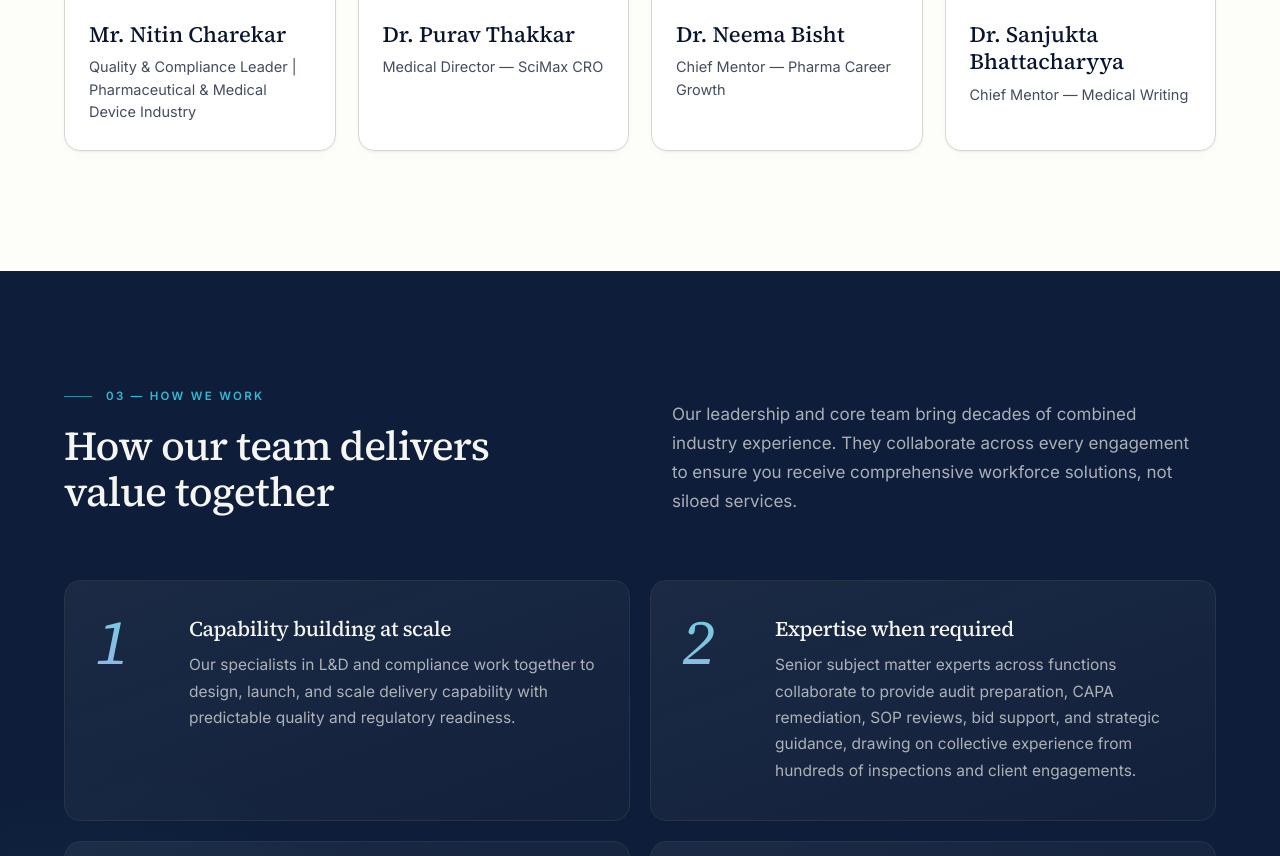
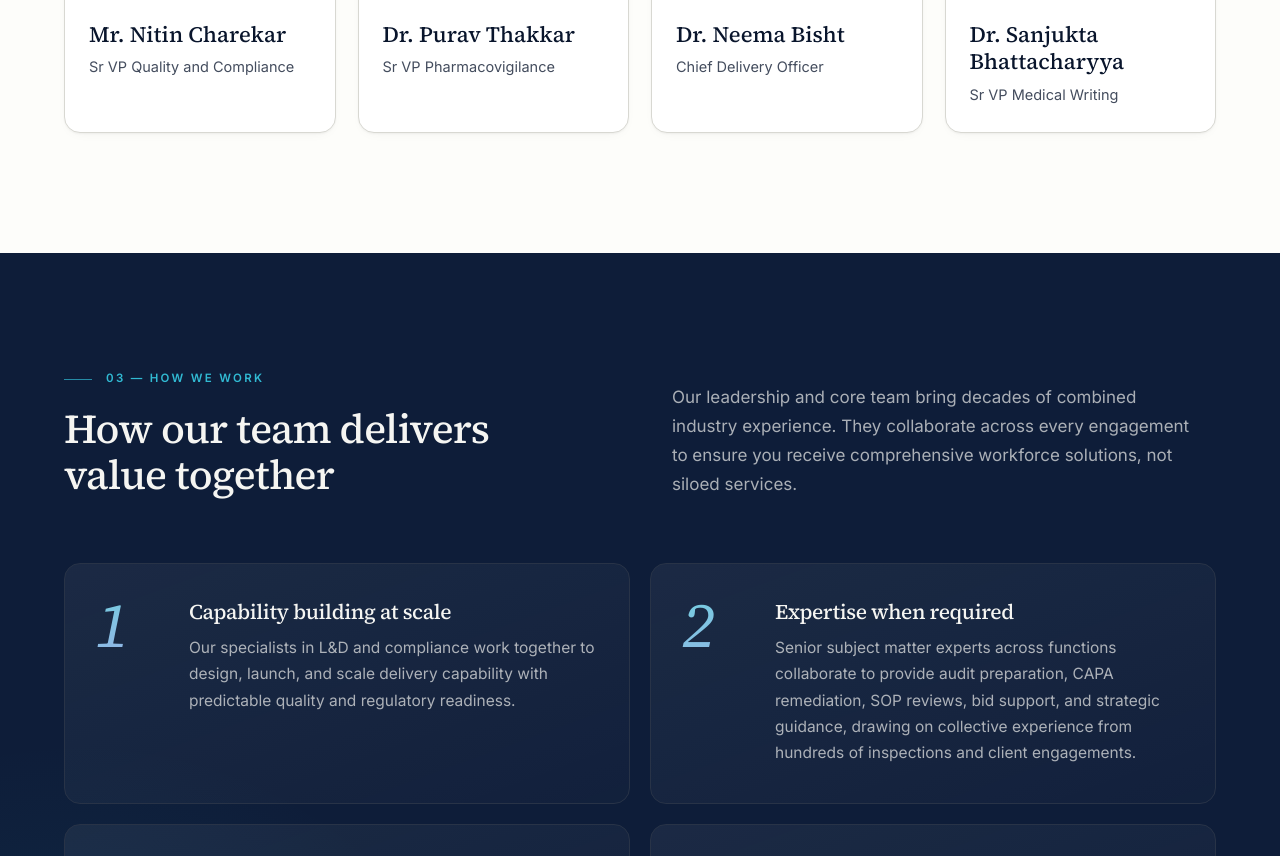
Before and after one commit to aadhargrover/Expertise-in-pharma, a plain HTML site: page about.html in a window 1280 px wide. Shown: the part 3385-4241 px from the top of the page. Drawn offline with Linux system fonts and the light colour scheme.

Commit message:
About: update leadership designations
Co-Authored-By: Claude Opus 5.5 <noreply@anthropic.com>

```diff
--- a/about.html
+++ b/about.html
@@ -222,10 +222,10 @@ window.addEventListener('load',function(){setTimeout(function(){var s=document.c
       </div>
       <p class="leaders-label">Functional Experts</p>
       <div class="leaders">
-        <article class="leader" data-reveal="up" data-reveal-group="lead"><div class="leader-photo"><img src="assets/leader-nitin.webp" alt="Mr. Nitin Charekar"></div><div class="leader-body"><p class="leader-name">Mr. Nitin Charekar</p><p class="leader-role">Quality &amp; Compliance Leader | Pharmaceutical &amp; Medical Device Industry</p></div></article>
-        <article class="leader" data-reveal="up" data-reveal-group="lead"><div class="leader-photo"><img src="assets/leader-purav.webp" alt="Dr. Purav Thakkar"></div><div class="leader-body"><p class="leader-name">Dr. Purav Thakkar</p><p class="leader-role">Medical Director &mdash; SciMax CRO</p></div></article>
-        <article class="leader" data-reveal="up" data-reveal-group="lead"><div class="leader-photo"><img src="assets/leader-neema.webp" alt="Dr. Neema Bisht"></div><div class="leader-body"><p class="leader-name">Dr. Neema Bisht</p><p class="leader-role">Chief Mentor &mdash; Pharma Career Growth</p></div></article>
-        <article class="leader" data-reveal="up" data-reveal-group="lead"><div class="leader-photo"><img src="assets/leader-sanjukta.webp" alt="Dr. Sanjukta Bhattacharyya"></div><div class="leader-body"><p class="leader-name">Dr. Sanjukta Bhattacharyya</p><p class="leader-role">Chief Mentor &mdash; Medical Writing</p></div></article>
+        <article class="leader" data-reveal="up" data-reveal-group="lead"><div class="leader-photo"><img src="assets/leader-nitin.webp" alt="Mr. Nitin Charekar"></div><div class="leader-body"><p class="leader-name">Mr. Nitin Charekar</p><p class="leader-role">Sr VP Quality and Compliance</p></div></article>
+        <article class="leader" data-reveal="up" data-reveal-group="lead"><div class="leader-photo"><img src="assets/leader-purav.webp" alt="Dr. Purav Thakkar"></div><div class="leader-body"><p class="leader-name">Dr. Purav Thakkar</p><p class="leader-role">Sr VP Pharmacovigilance</p></div></article>
+        <article class="leader" data-reveal="up" data-reveal-group="lead"><div class="leader-photo"><img src="assets/leader-neema.webp" alt="Dr. Neema Bisht"></div><div class="leader-body"><p class="leader-name">Dr. Neema Bisht</p><p class="leader-role">Chief Delivery Officer</p></div></article>
+        <article class="leader" data-reveal="up" data-reveal-group="lead"><div class="leader-photo"><img src="assets/leader-sanjukta.webp" alt="Dr. Sanjukta Bhattacharyya"></div><div class="leader-body"><p class="leader-name">Dr. Sanjukta Bhattacharyya</p><p class="leader-role">Sr VP Medical Writing</p></div></article>
       </div>
     </div>
   </section>
```
